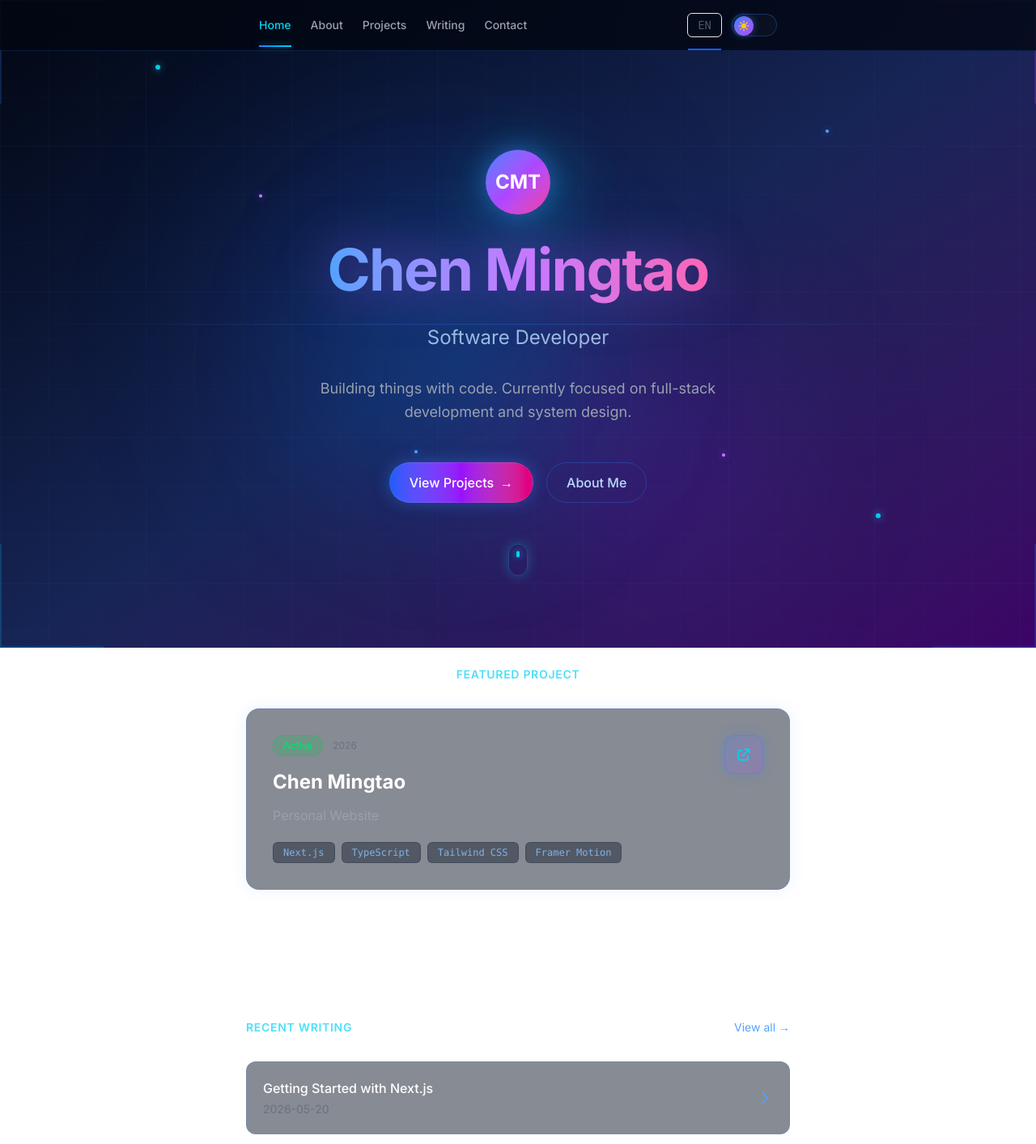
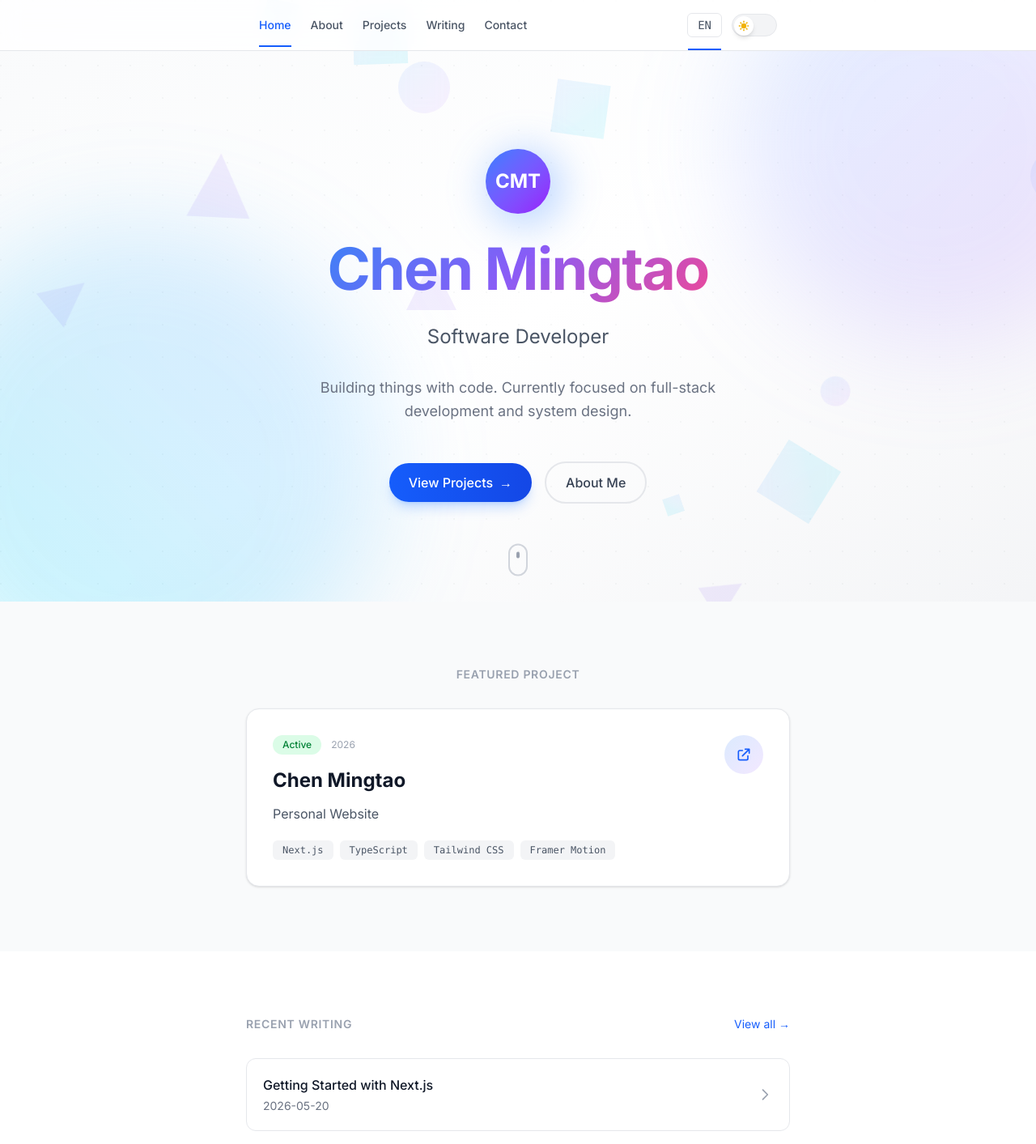
Before and after one commit to ccmtt/personal, a Next.js app: page / in a window 1280 px wide. Shown: the top 1413 px of the page at 81% size. Built offline with nearby package versions, Linux system fonts and the light colour scheme.

Commit message:
Revert "feat: apply cyberpunk dark theme across all components"
This reverts commit 4618ac06862337209e1cd4d469664cccf573d86f.

```diff
--- a/app/page.tsx
+++ b/app/page.tsx
@@ -37,6 +37,12 @@ export default function Home() {
     <div className="relative">
       {/* Hero Section */}
       <section className="relative min-h-[85vh] flex items-center justify-center overflow-hidden">
+        {/* Background gradient orbs */}
+        <div className="absolute inset-0 overflow-hidden pointer-events-none">
+          <div className="absolute -top-[20%] -right-[10%] w-[500px] h-[500px] rounded-full bg-gradient-to-br from-blue-400/20 to-purple-400/20 blur-3xl" />
+          <div className="absolute -bottom-[20%] -left-[10%] w-[600px] h-[600px] rounded-full bg-gradient-to-tr from-cyan-400/20 to-blue-400/20 blur-3xl" />
+        </div>
+
         <div className="relative z-10 max-w-2xl mx-auto px-4 text-center">
           <motion.div
             className="space-y-8"
@@ -44,11 +50,11 @@ export default function Home() {
             animate="visible"
             variants={containerVariants}
           >
-            {/* Avatar with glow */}
+            {/* Decorative element */}
             <motion.div variants={itemVariants} className="flex justify-center">
               <div className="relative">
-                <div className="absolute inset-0 blur-2xl bg-cyan-500/40 rounded-full w-24 h-24 animate-pulse" />
-                <div className="relative w-20 h-20 rounded-full bg-gradient-to-br from-blue-500 via-purple-500 to-pink-500 flex items-center justify-center text-white text-2xl font-bold shadow-[0_0_30px_rgba(59,130,246,0.5)]">
+                <div className="absolute inset-0 blur-xl bg-blue-500/30 rounded-full w-24 h-24" />
+                <div className="relative w-20 h-20 rounded-full bg-gradient-to-br from-blue-500 to-purple-600 flex items-center justify-center text-white text-2xl font-bold">
                   CMT
                 </div>
               </div>
@@ -59,14 +65,12 @@ export default function Home() {
               className="text-5xl sm:text-6xl lg:text-7xl font-bold tracking-tight"
               variants={itemVariants}
             >
-              <span className="bg-gradient-to-r from-blue-400 via-purple-400 to-pink-400 bg-clip-text text-transparent drop-shadow-[0_0_30px_rgba(168,85,247,0.5)]">
-                {t.home.title}
-              </span>
+              <span className="gradient-text">{t.home.title}</span>
             </motion.h1>
 
             {/* Subtitle */}
             <motion.p
-              className="text-xl sm:text-2xl text-blue-200/80 font-light"
+              className="text-xl sm:text-2xl text-gray-600 dark:text-gray-300 font-light"
               variants={itemVariants}
             >
               {t.home.subtitle}
@@ -74,7 +78,7 @@ export default function Home() {
 
             {/* Description */}
             <motion.p
-              className="text-base sm:text-lg text-gray-400 max-w-lg mx-auto leading-relaxed"
+              className="text-base sm:text-lg text-gray-500 dark:text-gray-400 max-w-lg mx-auto leading-relaxed"
               variants={itemVariants}
             >
               {t.home.description}
@@ -87,7 +91,7 @@ export default function Home() {
             >
               <Link
                 href="/projects"
-                className="group px-6 py-3 rounded-full bg-gradient-to-r from-blue-600 via-purple-600 to-pink-600 text-white font-medium shadow-[0_0_20px_rgba(59,130,246,0.4)] hover:shadow-[0_0_40px_rgba(168,85,247,0.5)] transition-all duration-300 hover:scale-105 border border-white/10"
+                className="group px-6 py-3 rounded-full bg-gradient-to-r from-blue-600 to-blue-700 text-white font-medium shadow-lg shadow-blue-500/25 hover:shadow-xl hover:shadow-blue-500/30 transition-all duration-300 hover:scale-105"
               >
                 View Projects
                 <span className="ml-2 inline-block group-hover:translate-x-1 transition-transform">
@@ -96,7 +100,7 @@ export default function Home() {
               </Link>
               <Link
                 href="/about"
-                className="px-6 py-3 rounded-full border border-blue-500/30 text-blue-200 font-medium hover:bg-blue-500/10 hover:border-blue-400/50 transition-all duration-300"
+                className="px-6 py-3 rounded-full border-2 border-gray-200 dark:border-gray-700 text-gray-700 dark:text-gray-300 font-medium hover:border-blue-400 dark:hover:border-blue-400 hover:text-blue-600 dark:hover:text-blue-400 transition-all duration-300"
               >
                 About Me
               </Link>
@@ -104,7 +108,7 @@ export default function Home() {
           </motion.div>
         </div>
 
-        {/* Scroll indicator with glow */}
+        {/* Scroll indicator */}
         <motion.div
           className="absolute bottom-8 left-1/2 -translate-x-1/2"
           initial={{ opacity: 0, y: -10 }}
@@ -112,17 +116,17 @@ export default function Home() {
           transition={{ delay: 1, duration: 0.5 }}
         >
           <motion.div
-            className="w-6 h-10 rounded-full border border-cyan-500/30 flex justify-center pt-2 shadow-[0_0_15px_rgba(34,211,238,0.3)]"
+            className="w-6 h-10 rounded-full border-2 border-gray-300 dark:border-gray-600 flex justify-center pt-2"
             animate={{ y: [0, 5, 0] }}
             transition={{ repeat: Infinity, duration: 1.5, ease: "easeInOut" }}
           >
-            <div className="w-1 h-2 rounded-full bg-cyan-400 shadow-[0_0_8px_rgba(34,211,238,0.8)]" />
+            <div className="w-1 h-2 rounded-full bg-gray-400 dark:bg-gray-500" />
           </motion.div>
         </motion.div>
       </section>
 
       {/* Projects Section */}
-      <section className="py-20 px-4">
+      <section className="py-20 px-4 bg-gray-50 dark:bg-gray-800/50">
         <div className="max-w-2xl mx-auto">
           <motion.div
             initial={{ opacity: 0, y: 20 }}
@@ -130,7 +134,7 @@ export default function Home() {
             viewport={{ once: true }}
             transition={{ duration: 0.5 }}
           >
-            <h2 className="text-sm font-semibold uppercase tracking-wider text-cyan-400/70 mb-8 text-center">
+            <h2 className="text-sm font-semibold uppercase tracking-wider text-gray-400 dark:text-gray-500 mb-8 text-center">
               Featured Project
             </h2>
           </motion.div>
@@ -144,26 +148,26 @@ export default function Home() {
           >
             <Link
               href="/projects/personal-site"
-              className="group block p-8 rounded-2xl bg-gray-900/50 border border-blue-500/20 hover:border-cyan-400/40 backdrop-blur-sm shadow-[0_0_20px_rgba(59,130,246,0.1)] hover:shadow-[0_0_30px_rgba(34,211,238,0.2)] transition-all duration-300"
+              className="group block p-8 rounded-2xl bg-white dark:bg-gray-800 border border-gray-200 dark:border-gray-700 shadow-sm hover:shadow-xl hover:border-blue-300 dark:hover:border-blue-500 transition-all duration-300"
             >
               <div className="flex items-start justify-between">
                 <div className="flex-1">
                   <div className="flex items-center gap-3 mb-4">
-                    <span className="px-3 py-1 rounded-full text-xs font-medium bg-green-500/20 text-green-400 border border-green-500/30">
+                    <span className="px-3 py-1 rounded-full text-xs font-medium bg-green-100 text-green-700 dark:bg-green-900/30 dark:text-green-400">
                       {t.projects.status}
                     </span>
-                    <span className="text-xs text-gray-500">2026</span>
+                    <span className="text-xs text-gray-400 dark:text-gray-500">2026</span>
                   </div>
-                  <h3 className="text-2xl font-bold text-white group-hover:text-cyan-400 transition-colors mb-3">
+                  <h3 className="text-2xl font-bold text-gray-900 dark:text-white group-hover:text-blue-600 dark:group-hover:text-blue-400 transition-colors mb-3">
                     {t.home.title}
                   </h3>
-                  <p className="text-gray-400 leading-relaxed">
+                  <p className="text-gray-600 dark:text-gray-400 leading-relaxed">
                     Personal Website
                   </p>
                 </div>
-                <div className="w-12 h-12 rounded-xl bg-gradient-to-br from-blue-500/20 to-purple-500/20 border border-blue-500/30 flex items-center justify-center group-hover:scale-110 transition-transform shadow-[0_0_15px_rgba(59,130,246,0.3)]">
+                <div className="w-12 h-12 rounded-full bg-gradient-to-br from-blue-100 to-purple-100 dark:from-blue-900/30 dark:to-purple-900/30 flex items-center justify-center group-hover:scale-110 transition-transform">
                   <svg
-                    className="w-5 h-5 text-cyan-400"
+                    className="w-5 h-5 text-blue-600 dark:text-blue-400"
                     fill="none"
                     stroke="currentColor"
                     viewBox="0 0 24 24"
@@ -181,7 +185,7 @@ export default function Home() {
                 {["Next.js", "TypeScript", "Tailwind CSS", "Framer Motion"].map((tech) => (
                   <span
                     key={tech}
-                    className="text-xs px-3 py-1 rounded-md bg-gray-800/50 text-blue-300/80 font-mono border border-gray-700/50"
+                    className="text-xs px-3 py-1 rounded-md bg-gray-100 dark:bg-gray-700 text-gray-600 dark:text-gray-400 font-mono"
                   >
                     {tech}
                   </span>
@@ -202,12 +206,12 @@ export default function Home() {
             viewport={{ once: true }}
             transition={{ duration: 0.5 }}
           >
-            <h2 className="text-sm font-semibold uppercase tracking-wider text-cyan-400/70">
+            <h2 className="text-sm font-semibold uppercase tracking-wider text-gray-400 dark:text-gray-500">
               Recent Writing
             </h2>
             <Link
               href="/writing"
-              className="text-sm text-blue-400 hover:text-cyan-400 transition-colors"
+              className="text-sm text-blue-600 dark:text-blue-400 hover:underline"
             >
               View all →
             </Link>
@@ -220,23 +224,23 @@ export default function Home() {
             viewport={{ once: true }}
             variants={containerVariants}
           >
-            {recentWritings.map((writing) => (
+            {recentWritings.map((writing, index) => (
               <motion.div key={writing.slug} variants={itemVariants}>
                 <Link
                   href={`/writing/${writing.slug}`}
-                  className="group flex items-center justify-between p-5 rounded-xl bg-gray-900/50 border border-blue-500/20 hover:border-cyan-400/40 hover:bg-gray-900/70 transition-all duration-200"
+                  className="group flex items-center justify-between p-5 rounded-xl border border-gray-200 dark:border-gray-700 hover:border-blue-300 dark:hover:border-blue-500 hover:bg-gray-50 dark:hover:bg-gray-800/50 transition-all duration-200"
                 >
                   <div className="flex-1 min-w-0">
-                    <h3 className="text-base font-medium text-white group-hover:text-cyan-400 truncate transition-colors">
+                    <h3 className="text-base font-medium text-gray-900 dark:text-white group-hover:text-blue-600 dark:group-hover:text-blue-400 truncate transition-colors">
                       {writing.title}
                     </h3>
-                    <p className="text-sm text-gray-500 mt-1">
+                    <p className="text-sm text-gray-500 dark:text-gray-400 mt-1">
                       {writing.date}
                     </p>
                   </div>
                   <div className="ml-4">
                     <svg
-                      className="w-5 h-5 text-blue-400 group-hover:text-cyan-400 group-hover:translate-x-1 transition-all"
+                      className="w-5 h-5 text-gray-400 group-hover:text-blue-500 group-hover:translate-x-1 transition-all"
                       fill="none"
                       stroke="currentColor"
                       viewBox="0 0 24 24"
@@ -257,10 +261,9 @@ export default function Home() {
       </section>
 
       {/* Contact CTA Section */}
-      <section className="py-20 px-4">
-        <div className="max-w-2xl mx-auto">
+      <section className="py-20 px-4 bg-gradient-to-br from-blue-600 to-purple-700">
+        <div className="max-w-2xl mx-auto text-center">
           <motion.div
-            className="p-8 rounded-2xl bg-gradient-to-br from-blue-900/50 via-purple-900/50 to-gray-900/50 border border-blue-500/30 shadow-[0_0_40px_rgba(59,130,246,0.2)] text-center"
             initial={{ opacity: 0, y: 20 }}
             whileInView={{ opacity: 1, y: 0 }}
             viewport={{ once: true }}
@@ -269,12 +272,12 @@ export default function Home() {
             <h2 className="text-3xl sm:text-4xl font-bold text-white mb-4">
               Let&apos;s Connect
             </h2>
-            <p className="text-blue-200/70 mb-8 max-w-md mx-auto">
+            <p className="text-blue-100 mb-8 max-w-md mx-auto">
               {t.home.getInTouchDescription}
             </p>
             <Link
               href="/contact"
-              className="inline-flex items-center px-8 py-3 rounded-full bg-gradient-to-r from-blue-600 to-purple-600 text-white font-semibold shadow-[0_0_20px_rgba(59,130,246,0.4)] hover:shadow-[0_0_30px_rgba(168,85,247,0.5)] transition-all duration-300 hover:scale-105 border border-white/10"
+              className="inline-flex items-center px-8 py-3 rounded-full bg-white text-blue-600 font-semibold shadow-lg hover:shadow-xl transition-all duration-300 hover:scale-105"
             >
               {t.home.contactMe}
               <svg
--- a/components/GeometricBackground.tsx
+++ b/components/GeometricBackground.tsx
@@ -2,79 +2,122 @@
 
 import { useEffect, useState } from "react";
 
+interface Shape {
+  id: number;
+  x: number;
+  y: number;
+  size: number;
+  rotation: number;
+  duration: number;
+  delay: number;
+  type: "circle" | "square" | "triangle";
+}
+
 export default function GeometricBackground() {
+  const [shapes, setShapes] = useState<Shape[]>([]);
   const [mounted, setMounted] = useState(false);
 
   useEffect(() => {
     setMounted(true);
+    const generatedShapes: Shape[] = Array.from({ length: 12 }, (_, i) => ({
+      id: i,
+      x: Math.random() * 100,
+      y: Math.random() * 100,
+      size: 20 + Math.random() * 60,
+      rotation: Math.random() * 360,
+      duration: 15 + Math.random() * 20,
+      delay: Math.random() * 10,
+      type: ["circle", "square", "triangle"][Math.floor(Math.random() * 3)] as Shape["type"],
+    }));
+    setShapes(generatedShapes);
   }, []);
 
   if (!mounted) return null;
 
   return (
     <div className="fixed inset-0 -z-10 overflow-hidden pointer-events-none">
-      {/* Dark gradient base with cyberpunk colors */}
-      <div className="absolute inset-0 bg-gradient-to-br from-gray-950 via-blue-950 to-purple-950" />
+      {/* Gradient base */}
+      <div className="absolute inset-0 bg-gradient-to-br from-gray-50 via-white to-gray-100 dark:from-gray-900 dark:via-gray-950 dark:to-gray-900" />
 
-      {/* Glowing orbs */}
-      <div className="absolute top-1/4 left-1/4 w-96 h-96 rounded-full bg-blue-600/20 blur-[120px]" />
-      <div className="absolute top-1/2 right-1/4 w-80 h-80 rounded-full bg-purple-600/15 blur-[100px]" />
-      <div className="absolute bottom-1/4 left-1/3 w-72 h-72 rounded-full bg-cyan-600/15 blur-[100px]" />
-
-      {/* Grid lines */}
-      <div className="absolute inset-0">
+      {/* Floating shapes */}
+      {shapes.map((shape) => (
         <div
-          className="w-full h-full"
+          key={shape.id}
+          className="absolute"
           style={{
-            backgroundImage: `
-              linear-gradient(rgba(59, 130, 246, 0.03) 1px, transparent 1px),
-              linear-gradient(90deg, rgba(59, 130, 246, 0.03) 1px, transparent 1px)
-            `,
-            backgroundSize: "60px 60px",
+            left: `${shape.x}%`,
+            top: `${shape.y}%`,
+            animation: `float-${shape.id} ${shape.duration}s ease-in-out infinite`,
+            animationDelay: `${shape.delay}s`,
+          }}
+        >
+          {shape.type === "circle" && (
+            <div
+              className="rounded-full bg-gradient-to-br from-blue-400/10 to-purple-400/10 dark:from-blue-500/5 dark:to-purple-500/5 backdrop-blur-sm"
+              style={{
+                width: shape.size,
+                height: shape.size,
+                animation: `rotate ${shape.duration * 0.5}s linear infinite`,
               }}
             />
+          )}
+          {shape.type === "square" && (
             <div
-          className="absolute inset-0"
+              className="bg-gradient-to-br from-cyan-400/10 to-blue-400/10 dark:from-cyan-500/5 dark:to-blue-500/5 backdrop-blur-sm"
               style={{
-            backgroundImage: `
-              linear-gradient(rgba(168, 85, 247, 0.02) 1px, transparent 1px),
-              linear-gradient(90deg, rgba(168, 85, 247, 0.02) 1px, transparent 1px)
-            `,
-            backgroundSize: "180px 180px",
+                width: shape.size,
+                height: shape.size,
+                transform: `rotate(${shape.rotation}deg)`,
+                animation: `rotate ${shape.duration * 0.3}s linear infinite`,
               }}
             />
+          )}
+          {shape.type === "triangle" && (
+            <div
+              className="w-0 h-0"
+              style={{
+                borderLeft: `${shape.size / 2}px solid transparent`,
+                borderRight: `${shape.size / 2}px solid transparent`,
+                borderBottom: `${shape.size}px solid rgba(139, 92, 246, 0.1)`,
+                animation: `rotate ${shape.duration * 0.4}s linear infinite`,
+              }}
+            />
+          )}
         </div>
+      ))}
 
-      {/* Scan lines effect */}
+      {/* Grid pattern */}
       <div
-        className="absolute inset-0 opacity-[0.015]"
+        className="absolute inset-0 opacity-[0.03] dark:opacity-[0.05]"
         style={{
-          background: `repeating-linear-gradient(
-            0deg,
-            transparent,
-            transparent 2px,
-            rgba(255,255,255,0.03) 2px,
-            rgba(255,255,255,0.03) 4px
-          )`,
+          backgroundImage: `radial-gradient(circle at 1px 1px, currentColor 1px, transparent 0)`,
+          backgroundSize: "40px 40px",
         }}
       />
 
-      {/* Floating neon dots */}
-      <div className="absolute top-20 left-[15%] w-1.5 h-1.5 rounded-full bg-cyan-400 shadow-[0_0_10px_rgba(34,211,238,0.8)] animate-pulse" />
-      <div className="absolute top-40 right-[20%] w-1 h-1 rounded-full bg-blue-400 shadow-[0_0_8px_rgba(59,130,246,0.8)]" />
-      <div className="absolute top-60 left-[25%] w-1 h-1 rounded-full bg-purple-400 shadow-[0_0_8px_rgba(168,85,247,0.8)]" />
-      <div className="absolute bottom-40 right-[15%] w-1.5 h-1.5 rounded-full bg-cyan-400 shadow-[0_0_10px_rgba(34,211,238,0.8)] animate-pulse" />
-      <div className="absolute bottom-60 left-[40%] w-1 h-1 rounded-full bg-blue-400 shadow-[0_0_8px_rgba(59,130,246,0.8)]" />
-      <div className="absolute top-[70%] right-[30%] w-1 h-1 rounded-full bg-purple-400 shadow-[0_0_8px_rgba(168,85,247,0.8)]" />
-
-      {/* Corner accents */}
-      <div className="absolute top-0 left-0 w-32 h-32 border-l-2 border-t-2 border-blue-500/20" />
-      <div className="absolute top-0 right-0 w-32 h-32 border-r-2 border-t-2 border-purple-500/20" />
-      <div className="absolute bottom-0 left-0 w-32 h-32 border-l-2 border-b-2 border-cyan-500/20" />
-      <div className="absolute bottom-0 right-0 w-32 h-32 border-r-2 border-b-2 border-blue-500/20" />
-
-      {/* Animated glow line */}
-      <div className="absolute top-1/2 left-0 right-0 h-px bg-gradient-to-r from-transparent via-blue-500/30 to-transparent" />
+      {/* CSS animations */}
+      <style jsx>{`
+        ${shapes
+          .map(
+            (shape) => `
+          @keyframes float-${shape.id} {
+            0%, 100% {
+              transform: translate(0, 0) rotate(0deg);
+            }
+            25% {
+              transform: translate(${Math.sin(shape.id) * 30}px, ${Math.cos(shape.id) * 20}px) rotate(90deg);
+            }
+            50% {
+              transform: translate(${Math.cos(shape.id) * 20}px, ${Math.sin(shape.id) * 30}px) rotate(180deg);
+            }
+            75% {
+              transform: translate(${Math.sin(shape.id) * -20}px, ${Math.cos(shape.id) * -20}px) rotate(270deg);
+            }
+          }
+        `
+          )
+          .join("")}
+      `}</style>
     </div>
   );
 }
--- a/components/Navigation.tsx
+++ b/components/Navigation.tsx
@@ -20,7 +20,7 @@ export default function Navigation() {
   ];
 
   return (
-    <header className="sticky top-0 z-50 bg-gray-950/80 backdrop-blur-xl border-b border-blue-500/20">
+    <header className="sticky top-0 z-50 glass border-b border-gray-200 dark:border-gray-800">
       <nav className="max-w-2xl mx-auto flex items-center justify-between gap-6 p-4">
         <div className="flex gap-6">
           {navLinks.map((link) => {
@@ -31,15 +31,15 @@ export default function Navigation() {
                 href={link.href}
                 className={`relative text-sm font-medium transition-colors ${
                   isActive
-                    ? "text-cyan-400"
-                    : "text-gray-400 hover:text-blue-400"
+                    ? "text-blue-600 dark:text-blue-400"
+                    : "text-gray-600 dark:text-gray-400 hover:text-blue-600 dark:hover:text-blue-400"
                 }`}
               >
                 {link.label}
                 {isActive && (
                   <motion.div
                     layoutId="nav-indicator"
-                    className="absolute -bottom-[17px] left-0 right-0 h-[2px] bg-gradient-to-r from-blue-500 to-cyan-400 shadow-[0_0_10px_rgba(34,211,238,0.5)]"
+                    className="absolute -bottom-[17px] left-0 right-0 h-[2px] bg-blue-600 dark:bg-blue-400"
                     transition={{ duration: 0.3, ease: "easeInOut" }}
                   />
                 )}
--- a/components/ThemeToggle.tsx
+++ b/components/ThemeToggle.tsx
@@ -9,17 +9,17 @@ export default function ThemeToggle() {
   return (
     <button
       onClick={toggleTheme}
-      className="relative w-14 h-7 rounded-full bg-gray-900/50 border border-blue-500/30 hover:border-cyan-400/50 transition-colors"
+      className="relative w-14 h-7 rounded-full border border-gray-200 dark:border-gray-700 bg-gray-100 dark:bg-gray-800 transition-colors hover:border-blue-300"
       aria-label={`Switch to ${theme === "light" ? "dark" : "light"} mode`}
     >
       <motion.span
-        className="absolute top-0.5 left-0.5 w-6 h-6 rounded-full bg-gradient-to-br from-blue-500 to-purple-500 shadow-[0_0_10px_rgba(59,130,246,0.5)] flex items-center justify-center"
+        className="absolute top-0.5 left-0.5 w-6 h-6 rounded-full bg-white dark:bg-gray-900 shadow-md flex items-center justify-center"
         layout
         transition={{ duration: 0.3, ease: "easeInOut" }}
       >
         {theme === "light" ? (
           <svg
-            className="w-4 h-4 text-yellow-400"
+            className="w-4 h-4 text-yellow-500"
             fill="currentColor"
             viewBox="0 0 20 20"
           >
@@ -31,7 +31,7 @@ export default function ThemeToggle() {
           </svg>
         ) : (
           <svg
-            className="w-4 h-4 text-cyan-300"
+            className="w-4 h-4 text-blue-400"
             fill="currentColor"
             viewBox="0 0 20 20"
           >
```
Also changed, not shown: components/Footer.tsx (+5 -5 lines). Lines whose indentation alone changed are shown as unchanged.
